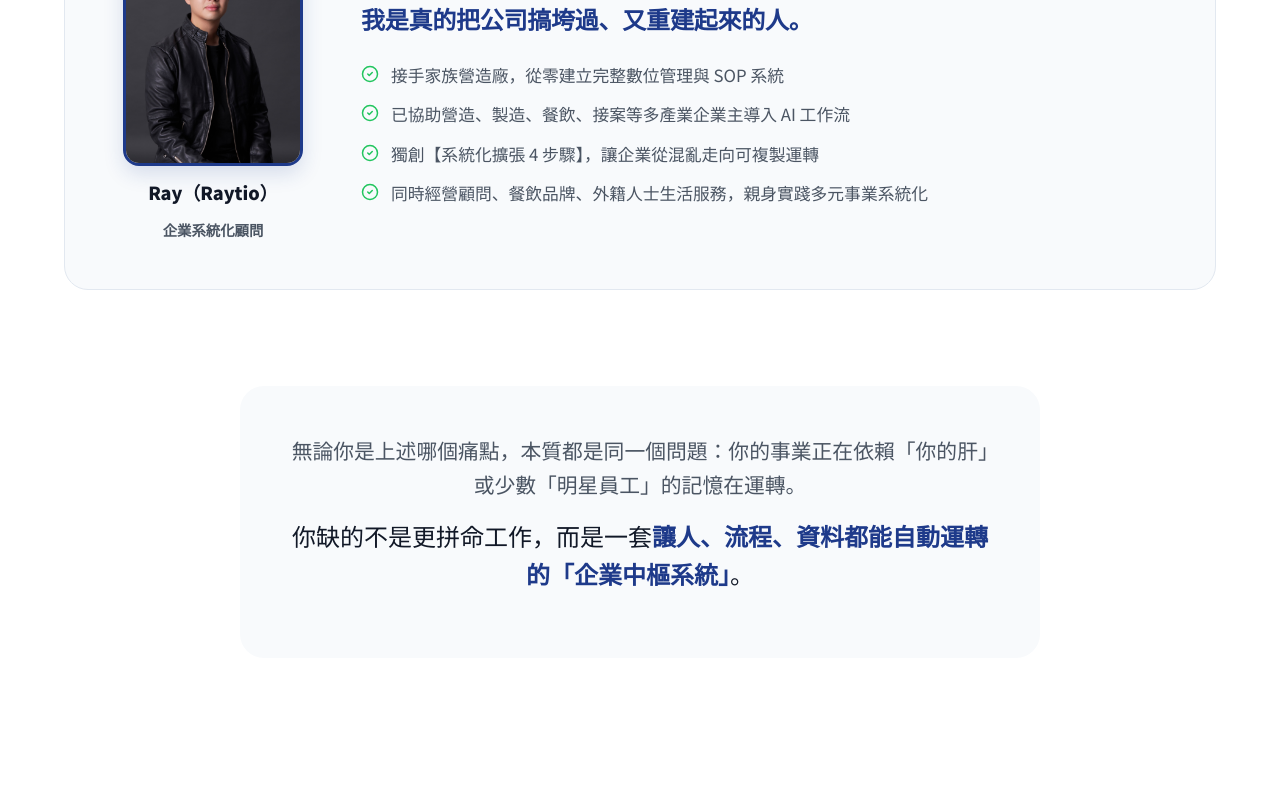
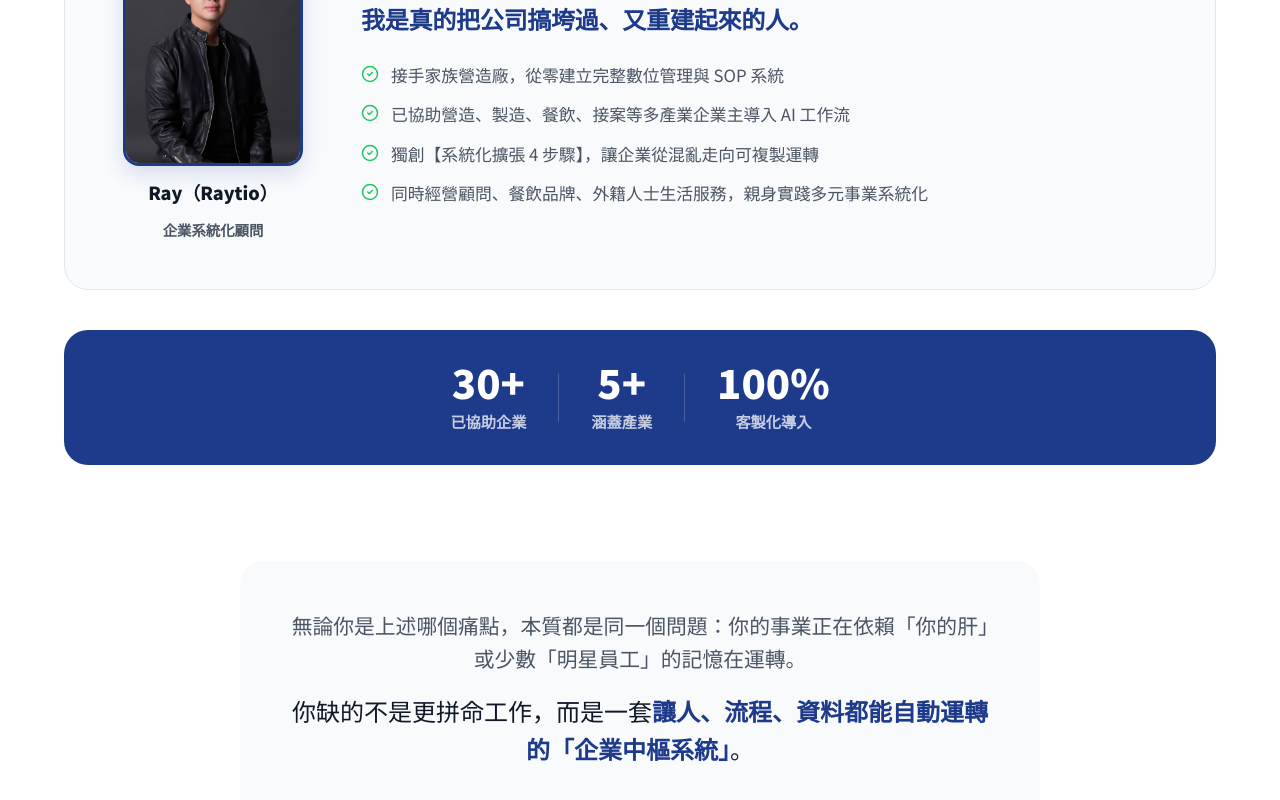
Before and after one commit to raytioray/consultant-funnel, a React (Vite) app: page / in a window 1280 px wide. Shown: the part 1747-2547 px from the top of the page. Before the commit the page ends 2485 px from the top, so only its background shows below. Built offline with nearby package versions, Linux system fonts and the light colour scheme.

Commit message:
feat: add stats bar with 30+ enterprises count

```diff
--- a/src/pages/OptIn/OptInPage.jsx
+++ b/src/pages/OptIn/OptInPage.jsx
@@ -261,6 +261,26 @@ export const OptInPage = () => {
                 </div>
             </section>
 
+            {/* Stats Bar */}
+            <section className="container">
+                <div className={styles.statsBar}>
+                    <div className={styles.statItem}>
+                        <div className={styles.statNumber}>30+</div>
+                        <div className={styles.statLabel}>已協助企業</div>
+                    </div>
+                    <div className={styles.statDivider} />
+                    <div className={styles.statItem}>
+                        <div className={styles.statNumber}>5+</div>
+                        <div className={styles.statLabel}>涵蓋產業</div>
+                    </div>
+                    <div className={styles.statDivider} />
+                    <div className={styles.statItem}>
+                        <div className={styles.statNumber}>100%</div>
+                        <div className={styles.statLabel}>客製化導入</div>
+                    </div>
+                </div>
+            </section>
+
             {/* Social Proof */}
             <section className={`container text-center ${styles.socialProof}`}>
                 <p>無論你是上述哪個痛點，本質都是同一個問題：你的事業正在依賴「你的肝」或少數「明星員工」的記憶在運轉。</p>
--- a/src/pages/OptIn/OptInPage.module.css
+++ b/src/pages/OptIn/OptInPage.module.css
@@ -475,6 +475,43 @@
     margin-top: 2px;
 }
 
+/* Stats Bar */
+.statsBar {
+    display: flex;
+    align-items: center;
+    justify-content: center;
+    gap: 2rem;
+    background: var(--primary);
+    border-radius: 1.5rem;
+    padding: 2rem 3rem;
+    margin-top: 2.5rem;
+    flex-wrap: wrap;
+}
+
+.statItem {
+    text-align: center;
+}
+
+.statNumber {
+    font-size: 2.5rem;
+    font-weight: 900;
+    color: white;
+    line-height: 1;
+}
+
+.statLabel {
+    font-size: 0.95rem;
+    color: rgba(255, 255, 255, 0.75);
+    margin-top: 0.4rem;
+    font-weight: 600;
+}
+
+.statDivider {
+    width: 1px;
+    height: 48px;
+    background: rgba(255, 255, 255, 0.2);
+}
+
 /* Social Proof */
 .socialProof {
     margin-top: 6rem;
```
